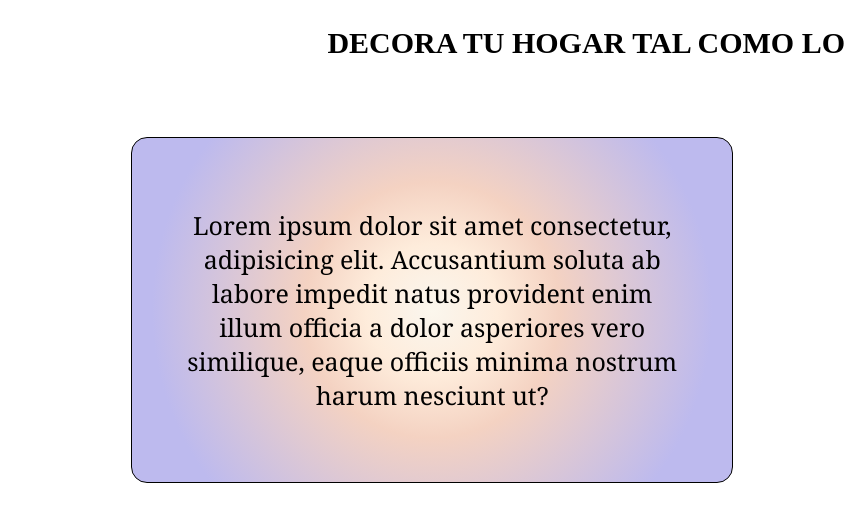
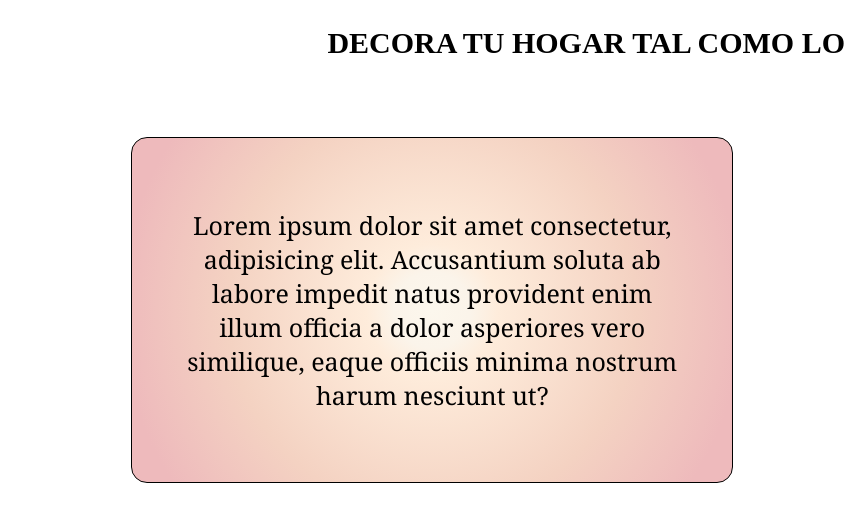
Before and after one commit to katinagrillo/Proyectos-Coder, a plain HTML site: page index.html in a window 1280 px wide. Shown: the part 780-1295 px from the top of the page, 0-849 px from the left. Drawn offline with nearby package versions, Linux system fonts and the light colour scheme.

Commit message:
cambios en rama

```diff
--- a/estilos.css
+++ b/estilos.css
@@ -124,7 +124,7 @@ header img {
     font-stretch: expanded;
     text-align: center;
     background: rgb(252,247,237);
-    background: radial-gradient(circle, rgba(252,247,237,1) 0%, rgba(251,244,234,1) 4%, rgba(254,236,219,1) 19%, rgba(244,210,194,1) 37%, rgba(189,186,238,1) 81%);
+    background: radial-gradient(circle, rgba(252,247,237,1) 0%, rgba(251,244,234,1) 11%, rgba(254,236,219,1) 19%, rgba(244,210,194,1) 59%, rgba(238,186,188,1) 90%);
 }
 
 .fotoInicio {
```
